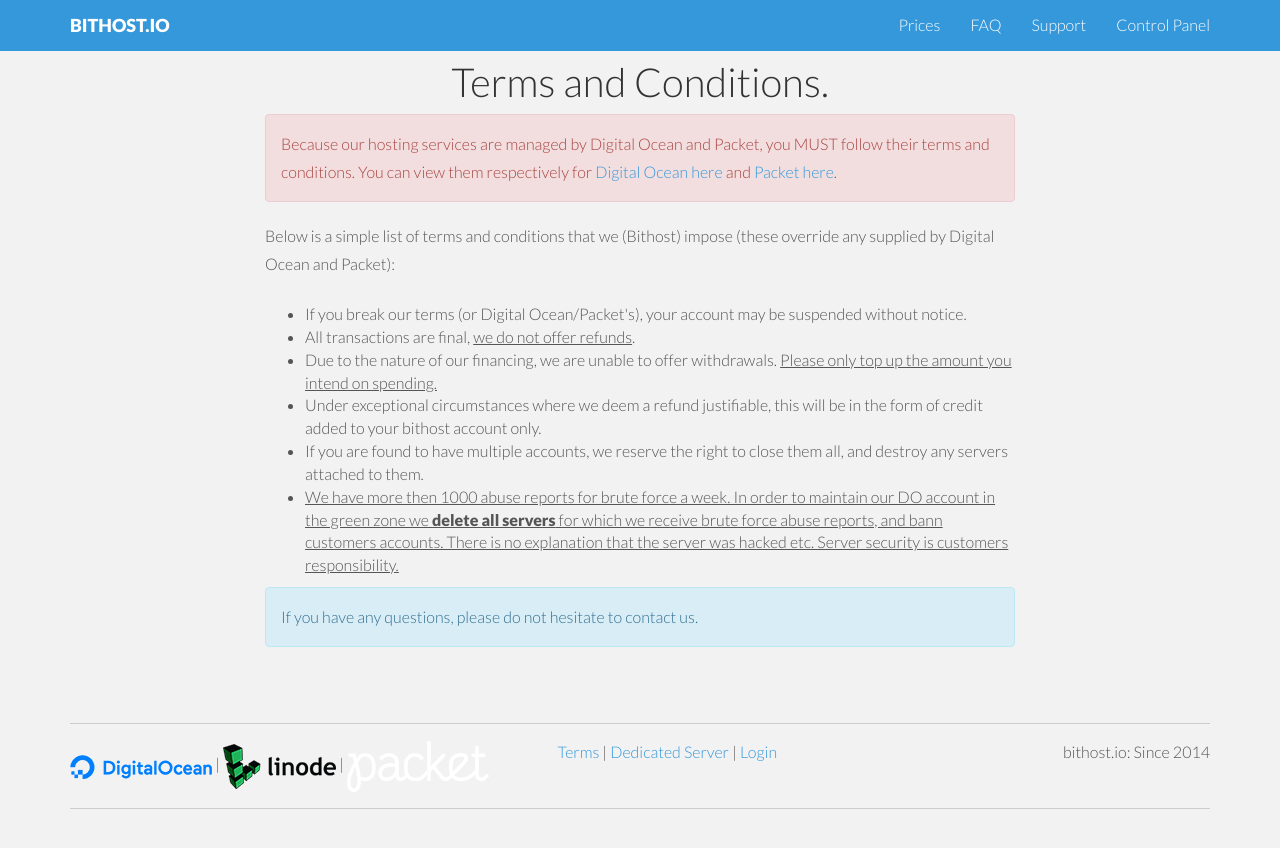
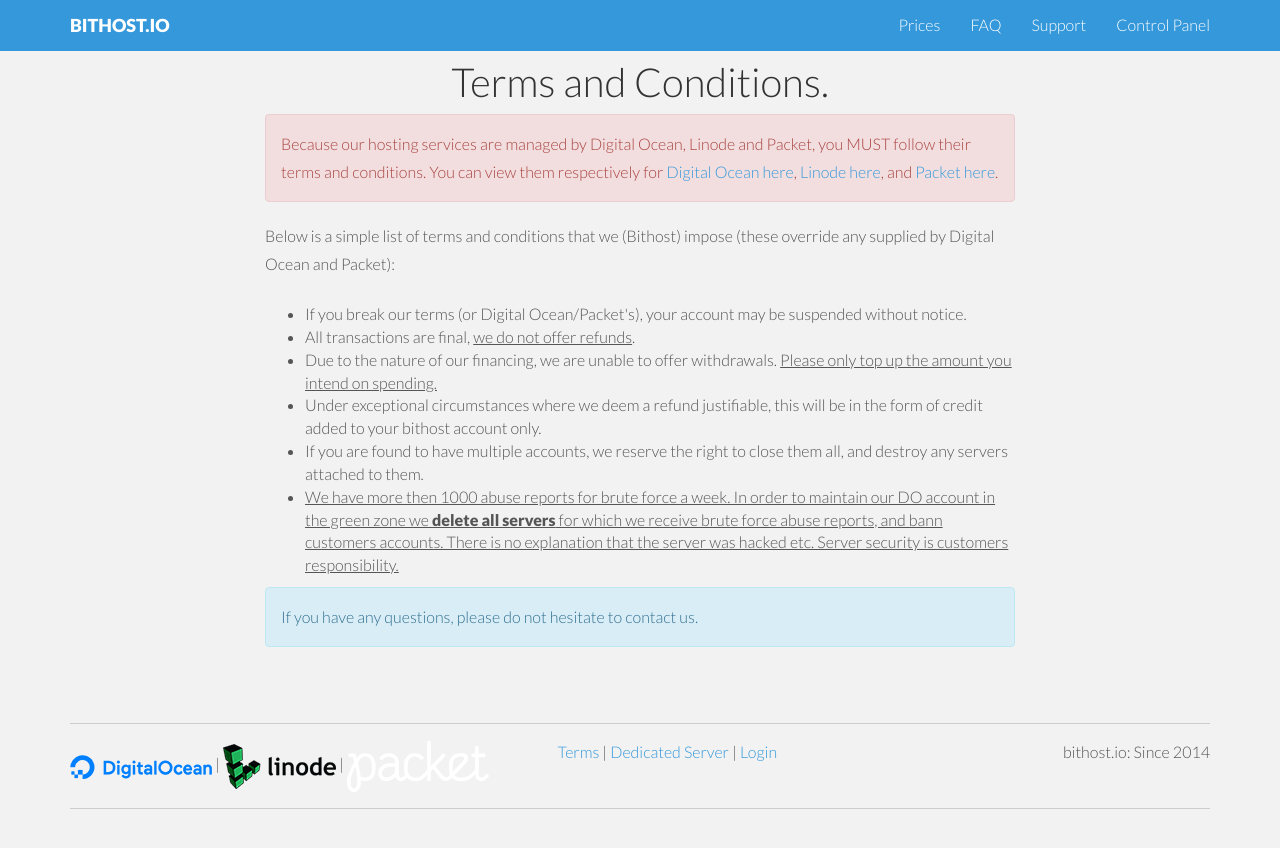
Before and after one commit to bithostio/www.bithost.io, a Jekyll site: the page built from terms/index.html, in a window 1280 px wide. Shown: the top 848 px of the page. Built offline with Jekyll 4.4.1, drawn with Linux system fonts in a browser that asks for light colours; nearby versions of some CDN libraries; Markdown is read by kramdown in place of the engine named in the settings.

Commit message:
Update index.html

```diff
--- a/terms/index.html
+++ b/terms/index.html
@@ -12,7 +12,7 @@
       </div>
 
       <p class="alert alert-danger">
-        Because our hosting services are managed by Digital Ocean and Packet, you MUST follow their terms and conditions. You can view them respectively for <a href="https://www.digitalocean.com/tos">Digital Ocean here </a> and <a href="https://www.packet.net/about/terms/service/">Packet here</a>.
+        Because our hosting services are managed by Digital Ocean, Linode and Packet, you MUST follow their terms and conditions. You can view them respectively for <a href="https://www.digitalocean.com/tos">Digital Ocean here</a>, <a href="https://www.linode.com/aup">Linode here</a>, and <a href="https://www.packet.net/about/terms/service/">Packet here</a>.
       </p>
 
       <p>
```
